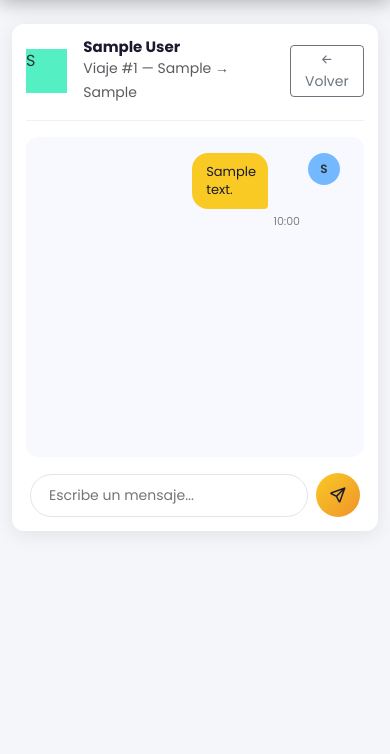
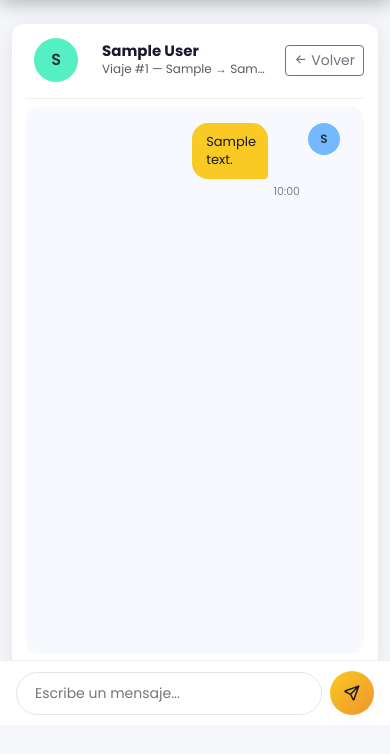
Before and after one commit to gimii565/rutaya, a Flask app: template app/templates/passenger/chat.html in a window 390 px wide. Shown: the part 54-808 px from the top of the page. Run offline with Flask 3, Linux system fonts and the light colour scheme; the template is opened without the code that fills it: values that come from a table or form of the project are taken from there, others are empty; a user stored in the database is signed in; tables that the repository leaves empty hold one stand-in row (values such as "Sample post"); grey boxes marked "Sample" are stand-in pictures; some libraries are stand-ins or nearby versions.

Commit message:
fix: chat responsivo con input fijo

```diff
--- a/app/templates/passenger/chat.html
+++ b/app/templates/passenger/chat.html
@@ -3,7 +3,12 @@
 {% block styles %}
 <link rel="stylesheet" href="{{ url_for('static', filename='css/passenger.css') }}">
 <style>
-.chat-container { height: calc(100vh - 320px); min-height: 250px; overflow-y: auto; padding: 1rem; background: #f8f9ff; border-radius: 12px; margin-bottom: 1rem; }
+.chat-wrapper { display: flex; flex-direction: column; height: calc(100vh - 200px); }
+.chat-header { padding-bottom: 1rem; border-bottom: 1px solid #f0f0f0; margin-bottom: 0.5rem; }
+.chat-container { flex: 1; overflow-y: auto; padding: 1rem; background: #f8f9ff; border-radius: 12px; }
+.chat-input-bar { position: fixed; bottom: 65px; left: 0; right: 0; background: #fff; padding: 10px 16px; border-top: 1px solid #eee; display: flex; gap: 8px; align-items: center; z-index: 999; }
+.chat-input-bar input { flex: 1; min-width: 0; border-radius: 24px; border: 1.5px solid #dfe6e9; padding: 10px 18px; font-size: 14px; outline: none; }
+.chat-input-bar input:focus { border-color: #f9ca24; }
 .message { display: flex; margin-bottom: 12px; }
 .message.mine { flex-direction: row-reverse; }
 .message-bubble { max-width: 70%; padding: 10px 14px; border-radius: 16px; font-size: 14px; line-height: 1.4; }
@@ -11,12 +16,7 @@
 .message.other .message-bubble { background: #fff; color: #2d3436; border-radius: 16px 16px 16px 4px; box-shadow: 0 2px 8px rgba(0,0,0,0.08); }
 .message-time { font-size: 11px; opacity: 0.6; margin-top: 4px; }
 .message.mine .message-time { text-align: right; }
-.chat-input { display: flex; gap: 8px; align-items: center; padding: 0 4px; }
-.chat-input input { flex: 1; min-width: 0; }
-.chat-input input { flex: 1; border-radius: 24px; border: 1.5px solid #dfe6e9; padding: 10px 18px; font-size: 14px; font-family: 'Poppins', sans-serif; }
-.chat-input input:focus { outline: none; border-color: #f9ca24; }
-.send-btn { background: linear-gradient(135deg, #f9ca24, #f0932b); border: none; border-radius: 50%; width: 44px; height: 44px; display: flex; align-items: center; justify-content: center; cursor: pointer; transition: transform 0.2s; }
-.send-btn:hover { transform: scale(1.1); }
+.send-btn { background: linear-gradient(135deg, #f9ca24, #f0932b); border: none; border-radius: 50%; width: 44px; height: 44px; flex-shrink: 0; display: flex; align-items: center; justify-content: center; cursor: pointer; }
 .avatar-sm { width: 32px; height: 32px; border-radius: 50%; display: flex; align-items: center; justify-content: center; font-size: 12px; font-weight: 600; flex-shrink: 0; margin: 0 8px; }
 .av-passenger { background: #74b9ff; color: #2d3436; }
 .av-driver { background: #55efc4; color: #2d3436; }
@@ -26,48 +26,37 @@
 {% block content %}
 <meta name="csrf-token" content="{{ csrf_token() }}">
 
-<div class="row justify-content-center">
-    <div class="col-md-8">
-        <div class="rutaya-card">
-            <!-- Header del chat -->
-            <div class="d-flex align-items-center gap-3 mb-3 pb-3" style="border-bottom: 1px solid #f0f0f0;">
-                <div class="avatar av-driver" style="width:44px; height:44px; font-size:16px;">
+<div class="rutaya-card chat-wrapper">
+    <div class="chat-header d-flex align-items-center gap-3">
+        <div class="avatar-sm av-driver" style="width:44px; height:44px; font-size:16px;">
             {{ trip.driver.name[0].upper() if trip.driver else '?' }}
         </div>
-                <div>
-                    <h5 class="fw-bold mb-0" style="color:#1a1a2e;">
-                        {{ trip.driver.name if trip.driver else 'Conductor' }}
-                    </h5>
-                    <small class="text-muted">
+        <div style="flex:1; min-width:0;">
+            <h5 class="fw-bold mb-0" style="color:#1a1a2e;">{{ trip.driver.name if trip.driver else 'Conductor' }}</h5>
+            <small class="text-muted" style="font-size:12px; display:block; white-space:nowrap; overflow:hidden; text-overflow:ellipsis;">
                 Viaje #{{ trip.id }} — {{ trip.origin }} → {{ trip.destination }}
             </small>
         </div>
-                <div class="ms-auto">
-                    <a href="{{ url_for('passenger.dashboard') }}" class="btn btn-outline-secondary btn-sm">
+        <a href="{{ url_for('passenger.dashboard') }}" class="btn btn-outline-secondary btn-sm flex-shrink-0">
             <i class="ti ti-arrow-left"></i> Volver
         </a>
     </div>
-            </div>
 
-            <!-- Mensajes -->
     <div class="chat-container" id="chat-container">
         <div id="messages-list"></div>
-                <div id="no-messages" class="text-center text-muted py-4" style="display:none;">
+        <div id="no-messages" class="text-center text-muted py-4">
             <i class="ti ti-message" style="font-size:32px;"></i>
             <p class="mt-2">No hay mensajes aún. ¡Empieza la conversación!</p>
         </div>
     </div>
+</div>
 
-            <!-- Input -->
-            <div class="chat-input">
+<div class="chat-input-bar">
     <input type="text" id="message-input" placeholder="Escribe un mensaje..." maxlength="500"
         onkeypress="if(event.key==='Enter') sendMessage()">
     <button class="send-btn" onclick="sendMessage()">
         <i class="ti ti-send" style="color:#1a1a2e; font-size:18px;"></i>
     </button>
-            </div>
-        </div>
-    </div>
 </div>
 {% endblock %}
 
@@ -83,31 +72,22 @@ function loadMessages() {
         .then(messages => {
             const list = document.getElementById('messages-list');
             const noMsg = document.getElementById('no-messages');
-
-            if (messages.length === 0) {
-                noMsg.style.display = 'block';
-                return;
-            }
+            if (messages.length === 0) { noMsg.style.display = 'block'; return; }
             noMsg.style.display = 'none';
-
             messages.forEach(msg => {
                 if (msg.id > lastMessageId) {
                     lastMessageId = msg.id;
                     const div = document.createElement('div');
                     div.className = `message ${msg.is_mine ? 'mine' : 'other'}`;
                     div.innerHTML = `
-                        <div class="avatar-sm ${msg.is_mine ? 'av-passenger' : 'av-driver'}">
-                            ${msg.sender_name[0].toUpperCase()}
-                        </div>
+                        <div class="avatar-sm ${msg.is_mine ? 'av-passenger' : 'av-driver'}">${msg.sender_name[0].toUpperCase()}</div>
                         <div>
                             <div class="message-bubble">${msg.content}</div>
                             <div class="message-time">${msg.sent_at}</div>
-                        </div>
-                    `;
+                        </div>`;
                     list.appendChild(div);
                 }
             });
-
             const container = document.getElementById('chat-container');
             container.scrollTop = container.scrollHeight;
         });
@@ -117,22 +97,11 @@ function sendMessage() {
     const input = document.getElementById('message-input');
     const content = input.value.trim();
     if (!content) return;
-
     fetch('/api/messages/send', {
         method: 'POST',
-        headers: {
-            'Content-Type': 'application/json',
-            'X-CSRFToken': document.querySelector('meta[name="csrf-token"]').content
-        },
+        headers: { 'Content-Type': 'application/json', 'X-CSRFToken': document.querySelector('meta[name="csrf-token"]').content },
         body: JSON.stringify({ trip_id: TRIP_ID, content: content })
-    })
-    .then(res => res.json())
-    .then(data => {
-        if (data.success) {
-            input.value = '';
-            loadMessages();
-        }
-    });
+    }).then(res => res.json()).then(data => { if (data.success) { input.value = ''; loadMessages(); } });
 }
 
 loadMessages();
```
Also changed, not shown: app/templates/driver/chat.html (+21 -51 lines). Lines whose indentation alone changed are shown as unchanged.
